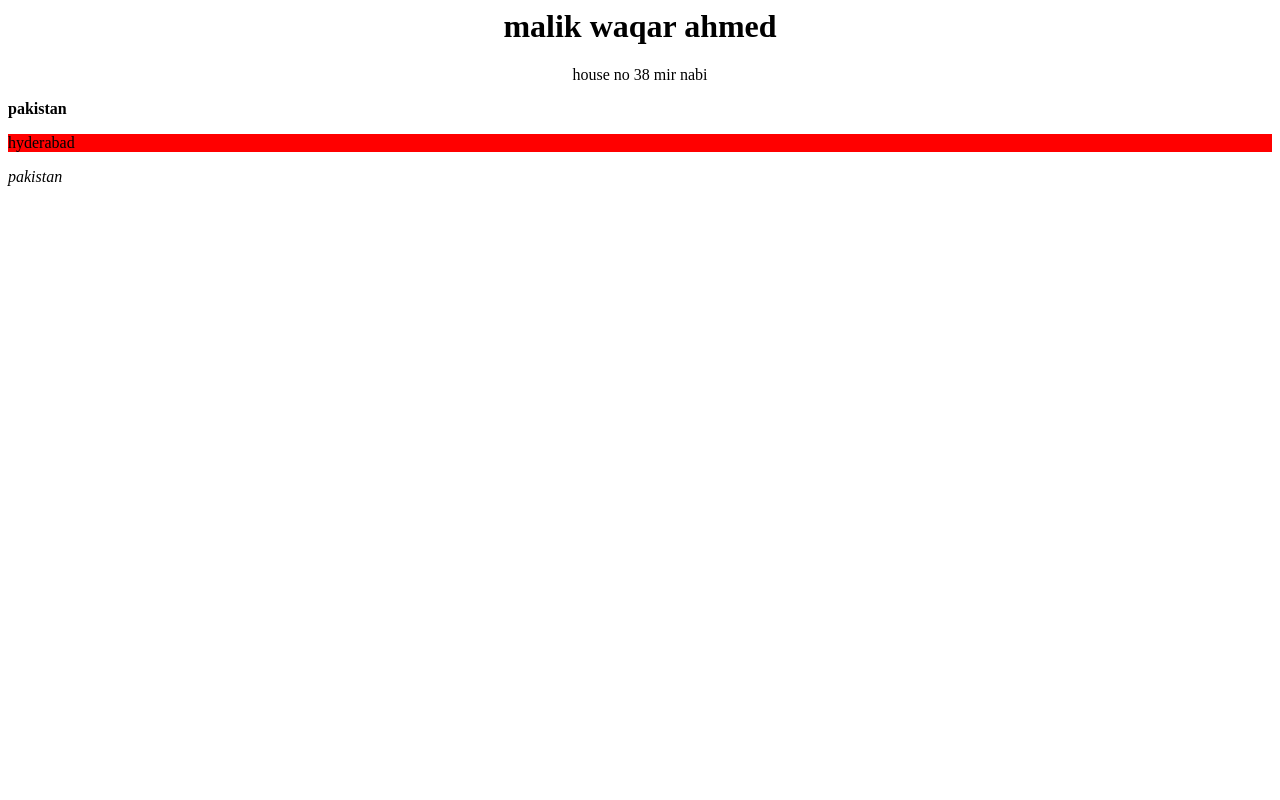
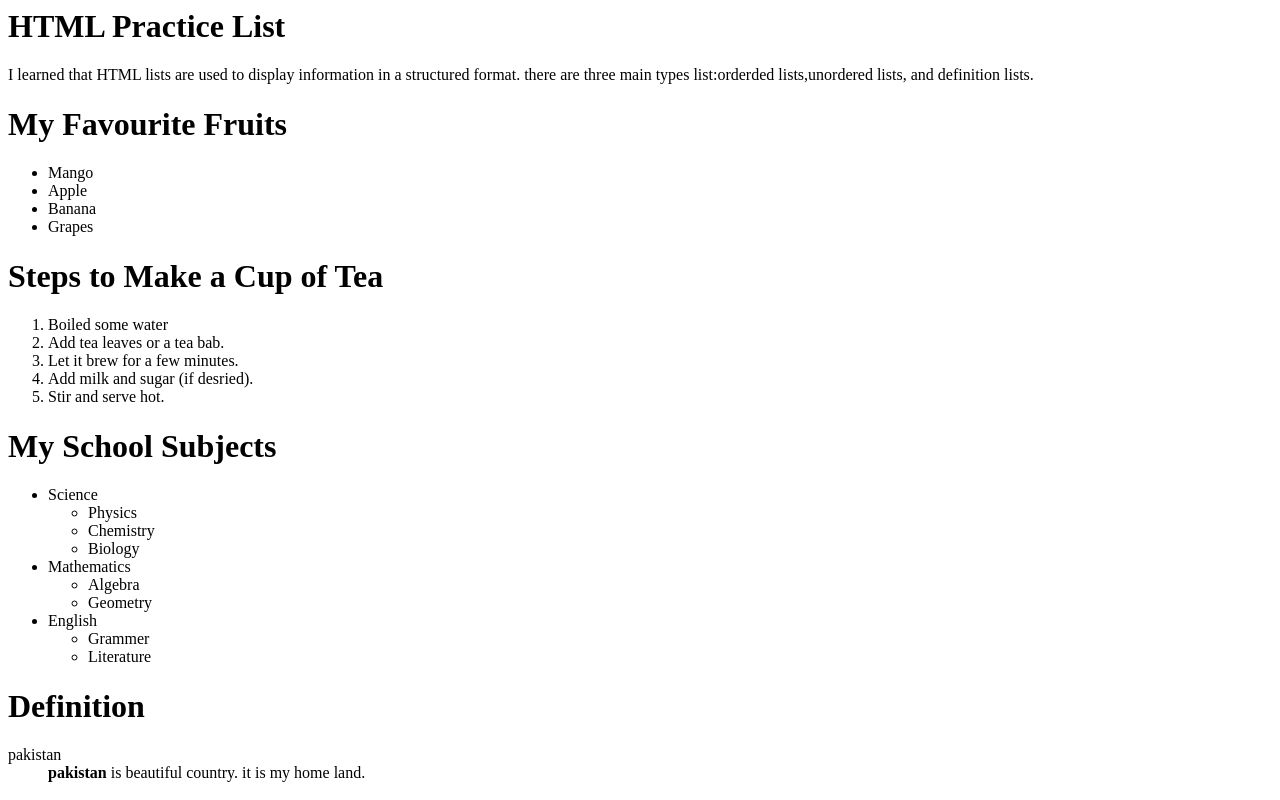
Before and after one commit to waqar720/my-work, a plain HTML site: page index.html in a window 1280 px wide. Drawn offline with Linux system fonts and the light colour scheme.

Commit message:
Add files via upload

```diff
--- a/index.html
+++ b/index.html
@@ -1,12 +1,51 @@
 <html>
-<head>
-<title> session 1 </title>
-</head>
-<body>
-<h1 align="center"> malik waqar ahmed </h1>
-<p align="center"> house no 38 mir nabi </p>
-<b> pakistan </b>
-<p style="background:red" width+200>hyderabad </p>
-<i> pakistan </i>
-</body>
+    <head>
+      <title> HTML Practice List </title>
+     </head>
+      <body>
+        <h1> HTML Practice List </h1>
+        <p> I learned that HTML lists are used to display information in a structured format. there are three main types
+            list:orderded lists,unordered lists, and definition lists.</p>
+
+       <h1> My Favourite Fruits </H1>
+       <ul>
+           <li> Mango </li>
+           <li> Apple </li>
+           <li> Banana </li>
+           <li> Grapes </li>
+       </ul>
+           <h1> Steps to Make a Cup of Tea </h1>
+       <ol>
+             <li> Boiled some water </li>
+             <li> Add tea leaves or a tea bab. </li>
+             <li> Let it brew for a few minutes. </li>
+             <li> Add milk and sugar (if desried). </li>
+             <li> Stir and serve hot. </li>
+       </ol>
+       <h1> My School Subjects </h1>
+       <ul>
+           <li> Science </li>
+           <ul>
+               <li> Physics </li>
+               <li> Chemistry </li>
+               <li> Biology </li>
+           </ul>
+           <li> Mathematics </li>
+           <ul>
+                <li> Algebra </li>
+                <li> Geometry </li>
+           </ul>
+           <li> English </li>
+           <ul>
+                <li> Grammer </li>
+                <li> Literature </li>
+           </ul>
+       </ul>
+       <h1> Definition </h1>
+       <dl>
+           <dt> pakistan </dt>
+           <dd> <b>  pakistan </b> is beautiful country. it is my home land.</dd>
+       </dl>
+    </body>
+
 </html>
```
